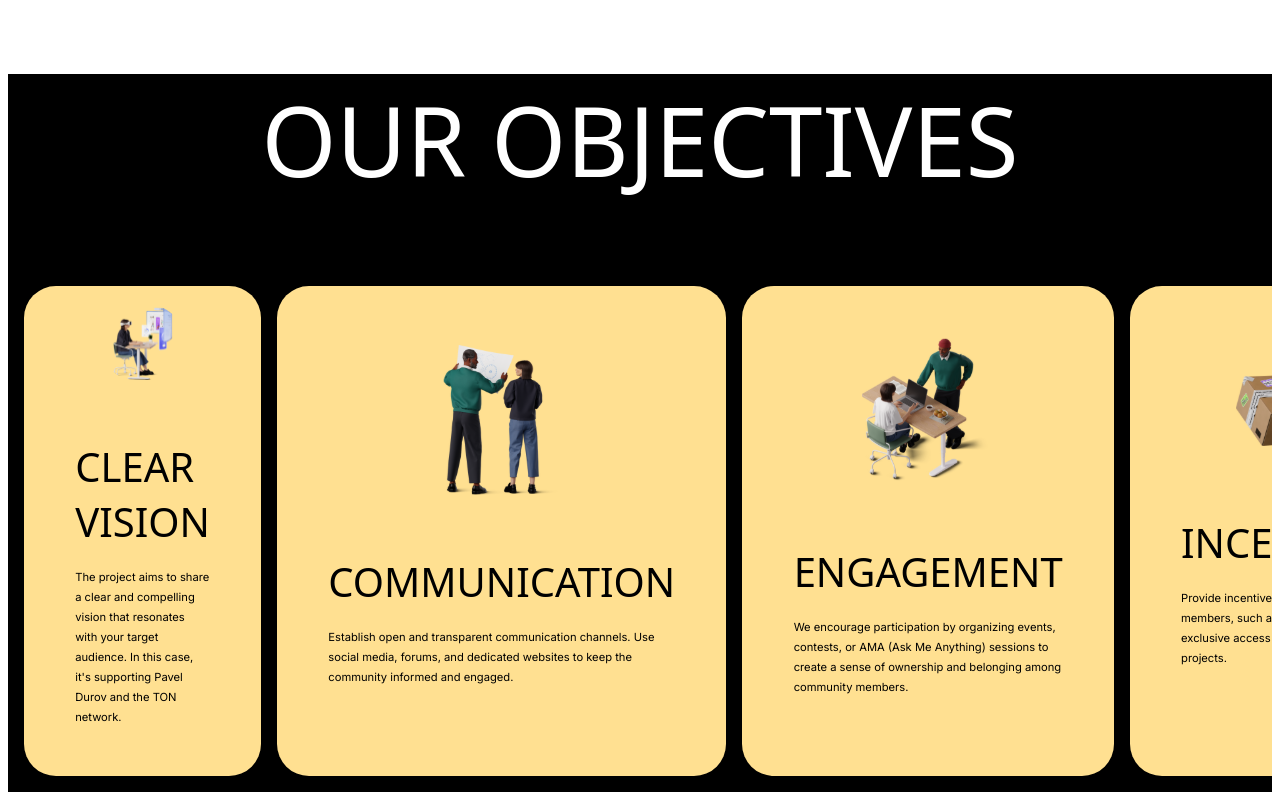
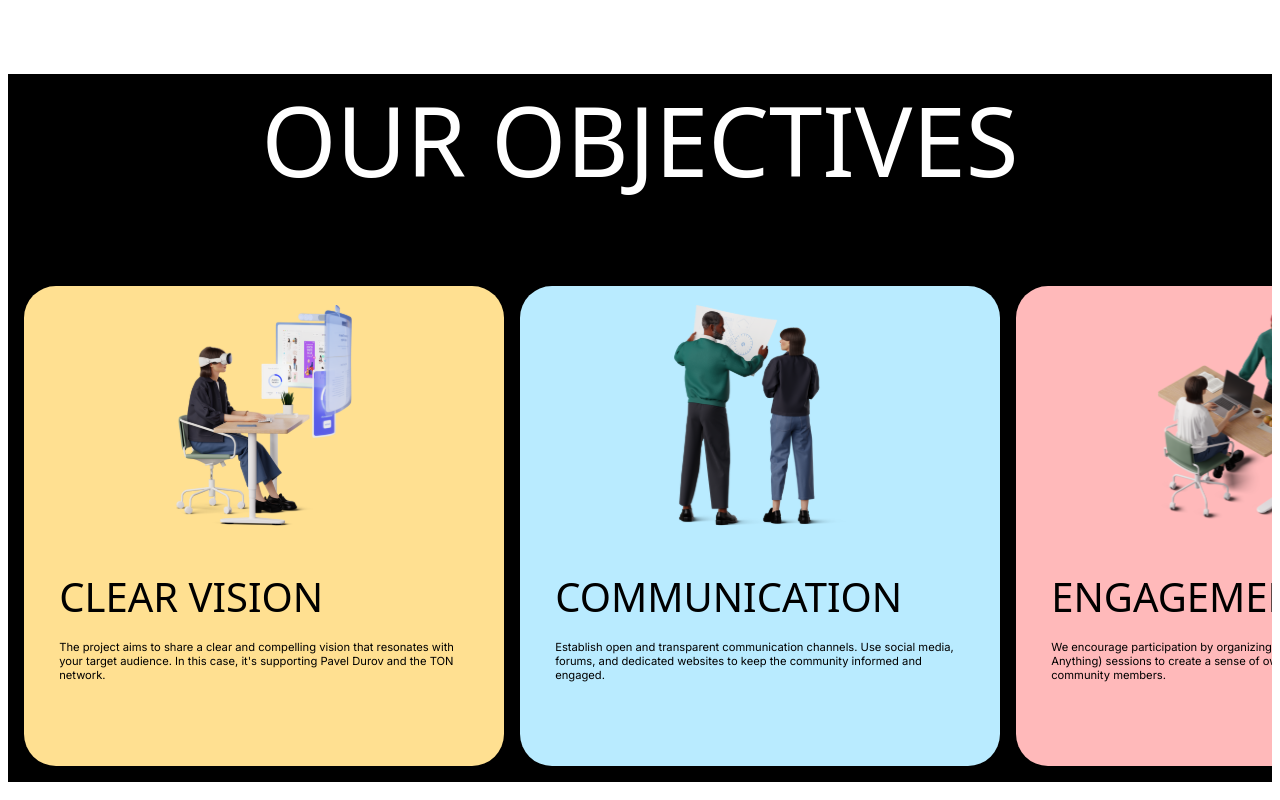
Before and after one commit to kidmpukane/tonnes, a React (Vite) app in the folder tonnes/: page / in a window 1280 px wide. Shown: the part 643-1443 px from the top of the page. Built offline with nearby package versions, Linux system fonts and the light colour scheme; a web font is replaced by a local one.

Commit message:
our objectives complete

```diff
--- a/tonnes/src/components/ObjectiveSquares.jsx
+++ b/tonnes/src/components/ObjectiveSquares.jsx
@@ -2,20 +2,17 @@ import React from 'react'
 import "./componentStyles/componentStyles.css"
 
 
-const ObjectiveSquares = (props) => {
-  return (
-    <div className='box-container'>
-        <img className='box-image' alt={"no-image"} src={props.boxImage}/>
+const ObjectiveSquares = ({ boxImage, boxHeading, boxBody, style }) => {
+    return (
+      <div className='box-container' style={style}>
+        <img className='box-image' src={boxImage} alt="Objective" />
         <div className='box-text-container'>
-            <h1 className='box-header'>
-            {props.boxHeading}
-            </h1>
-            <span className='box-body'>
-                {props.boxBody}
-            </span>
+          <h1 className='box-header'>{boxHeading}</h1>
+          <p className='box-body'>{boxBody}</p>
         </div>
-    </div>
-  )
-}
+      </div>
+    );
+  };
+
 
 export default ObjectiveSquares
--- a/tonnes/src/components/componentStyles/componentStyles.css
+++ b/tonnes/src/components/componentStyles/componentStyles.css
@@ -1,6 +1,14 @@
+:root {
+    --faded-yellow: #FFE091;
+    --faded-blue: #B9EBFF;
+    --faded-red: #FFB9BA;
+    --faded-green: #D5FF90;
+
+  }
+
+
 .box-container {
 
-    background-color: #FFE091;
     padding: 1.2rem;
     border-radius: 2rem;
     display: flex;
@@ -8,19 +16,24 @@
     justify-content: center;
     align-items: center;
     text-align: right;
+    min-width: 30rem;
+    height: 30rem; /* Fixed height */
+    overflow: hidden; /* Ensures content doesn't overflow */
+    box-sizing: border-box; /* Includes padding in the width and height */
 }
 
 .box-image {
-    width: 40%; /* Adjust to reduce the image size */
+    width: 100%;  /* Ensures the image takes full width of the box */
     height: auto;
     border-radius: 2rem;
-
+    max-height: 50%; /* Limits the image height to half the box */
 }
 
 .box-text-container {
-    padding: 2rem;
+    padding: 1rem;
     text-align: left;
-
+    overflow: auto; /* Adds scroll if the text overflows */
+    flex-grow: 1; /* Allows text to take up the remaining space */
 }
 
 .box-header {
@@ -30,5 +43,15 @@
 
 .box-body {
     font-size: 0.7em;
-    text-align: right
+    text-align: left;
 }
+
+@media (max-width: 960px) {
+
+    .box-container {
+
+        min-width: 25rem;
+        height: 25rem;
+    }
+
+}
--- a/tonnes/src/pages/ObjectivesPage.jsx
+++ b/tonnes/src/pages/ObjectivesPage.jsx
@@ -1,5 +1,6 @@
 import React from 'react'
 import "./pageStyles/objectives.css"
+import "../components/componentStyles/componentStyles.css"
 import ObjectiveSquares from '../components/objectiveSquares'
 import mySvg1 from "../assets/yw-vr-working.svg"
 import svg2 from "../assets/svg2.svg"
@@ -20,7 +21,12 @@ const mySvg6 = svg6
 const mySvg7 = svg7
 const mySvg8 = svg8
 
-
+const colors = [
+  "var(--faded-yellow)",
+  "var(--faded-blue)",
+  "var(--faded-red)",
+  "var(--faded-green)"
+];
 
 const myCardsInfo = [
   {
@@ -85,6 +91,9 @@ const ObjectivesBottom = () => {
           boxImage={card.boxImage}
           boxHeading={card.boxHeading}
           boxBody={card.boxBody}
+          style={{
+            backgroundColor: colors[index % colors.length],  // Cycle through colors
+          }}
         />
       ))}
     </div>
--- a/tonnes/src/pages/pageStyles/objectives.css
+++ b/tonnes/src/pages/pageStyles/objectives.css
@@ -1,3 +1,12 @@
+:root {
+    --faded-yellow: #FFE091;
+    --faded-blue: #B9EBFF;
+    --faded-red: #FFB9BA;
+    --faded-green: #D5FF90;
+
+  }
+
+
 .top-obj-container {
     display: flex;
     justify-content: space-between; /* Ensures space between h1 and h2 */
```
Lines whose indentation alone changed are shown as unchanged.
